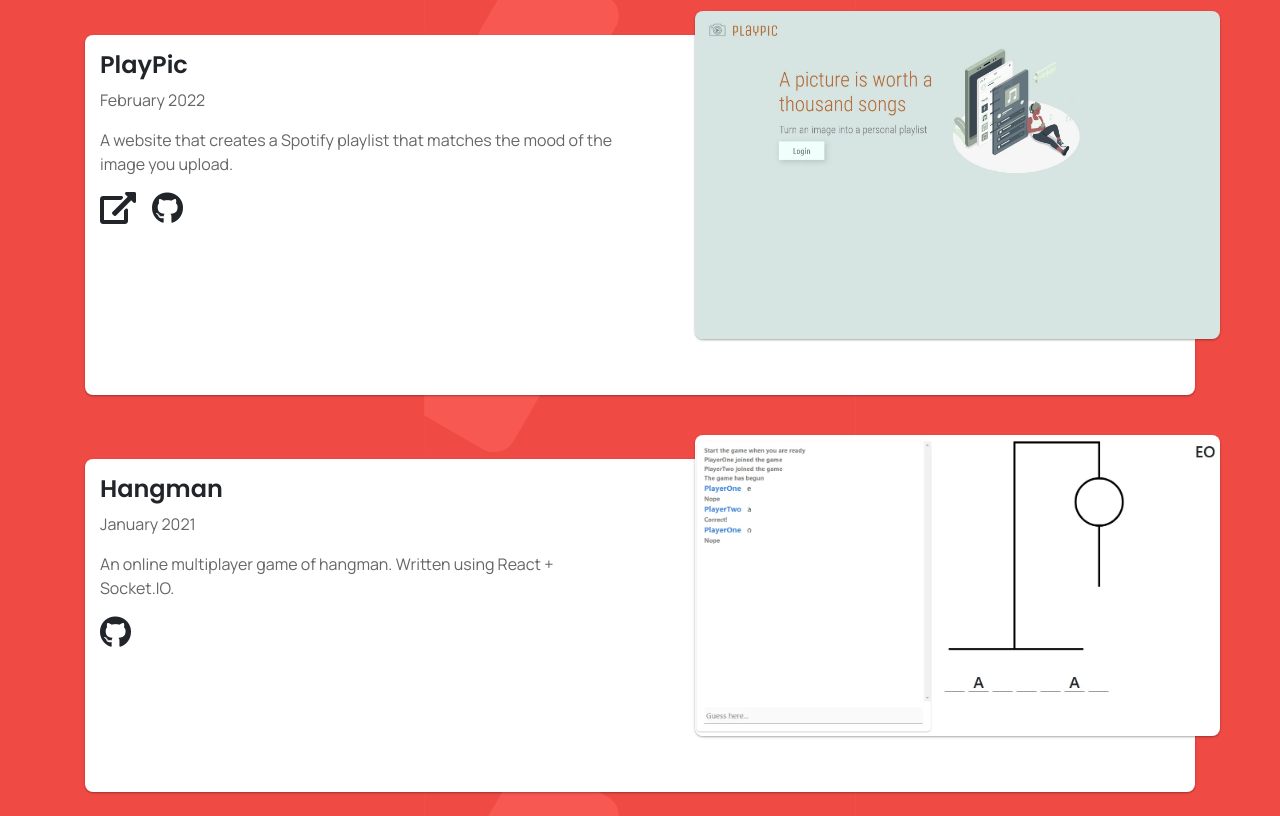
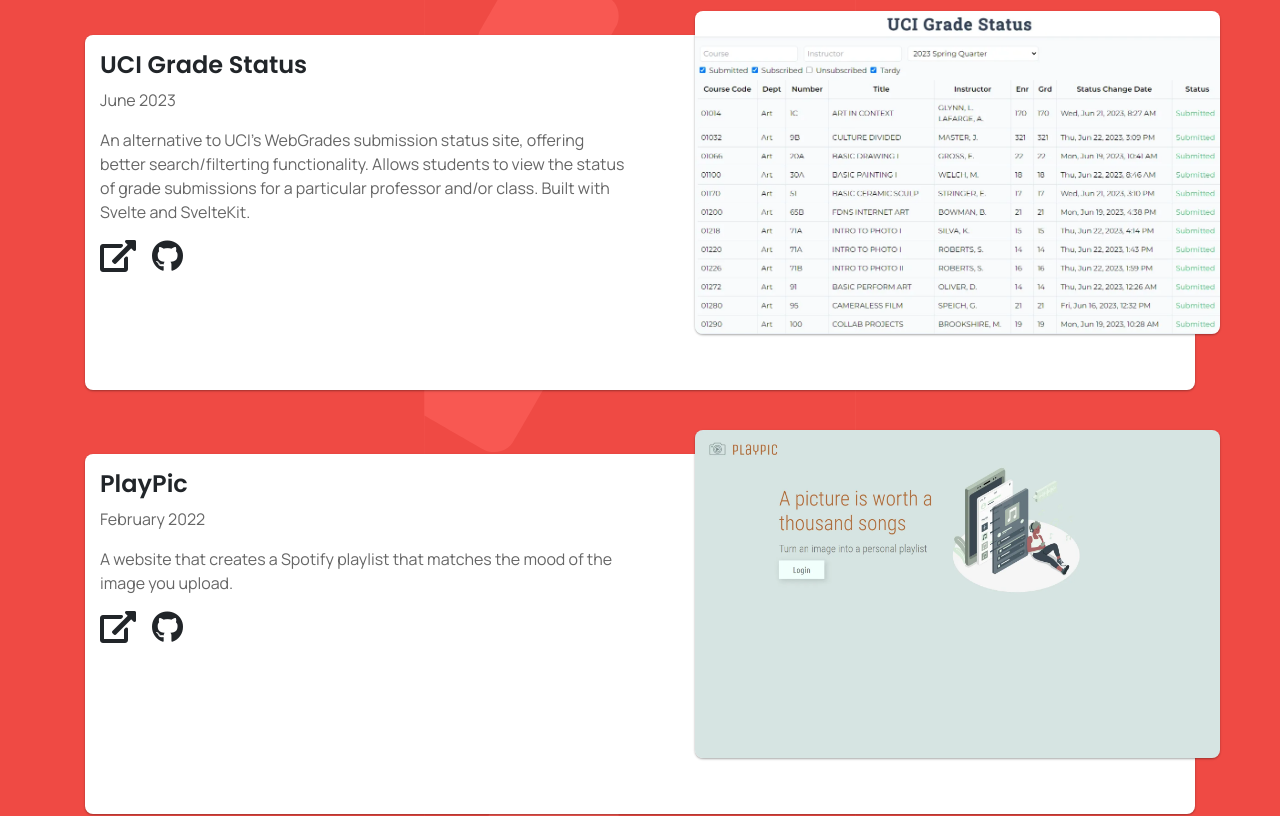
Before and after one commit to js0mmer/js0mmer.github.io, a React (Vite) app: page / in a window 1280 px wide. Shown: the part 1440-2256 px from the top of the page. Built offline with nearby package versions, Linux system fonts and the light colour scheme.

Commit message:
Add ucigradestatus to projects

```diff
--- a/src/components/Projects.tsx
+++ b/src/components/Projects.tsx
@@ -2,6 +2,7 @@
 import hangmanImg from '../images/hangman.webp';
 import startrackerImg from '../images/startracker.webp';
 import peterportalImg from '../images/peterportal.webp';
+import uciGradeStatusImg from '../images/ucigradestatus.webp';
 
 interface ProjectProps {
   title: string;
@@ -60,6 +61,24 @@
         ]}
       />
       <Project
+        title="UCI Grade Status"
+        date="June 2023"
+        img={uciGradeStatusImg}
+        content="An alternative to UCI's WebGrades submission status site, offering better search/filterting functionality. Allows students to view the status of grade submissions for a particular professor and/or class. Built with Svelte and SvelteKit."
+        links={[
+          {
+            icon: "fas fa-external-link-alt",
+            href: "https://ucigradestatus.vercel.app",
+            label: "uci grade status"
+          },
+          {
+            icon: "fab fa-github",
+            href: "https://github.com/js0mmer/ucigradestatus",
+            label: "github repository"
+          }
+        ]}
+      />
+      <Project
         title="PlayPic"
         date="February 2022"
         img={playpicImg}
```
Also changed, not shown: src/images/ucigradestatus.webp (added).
